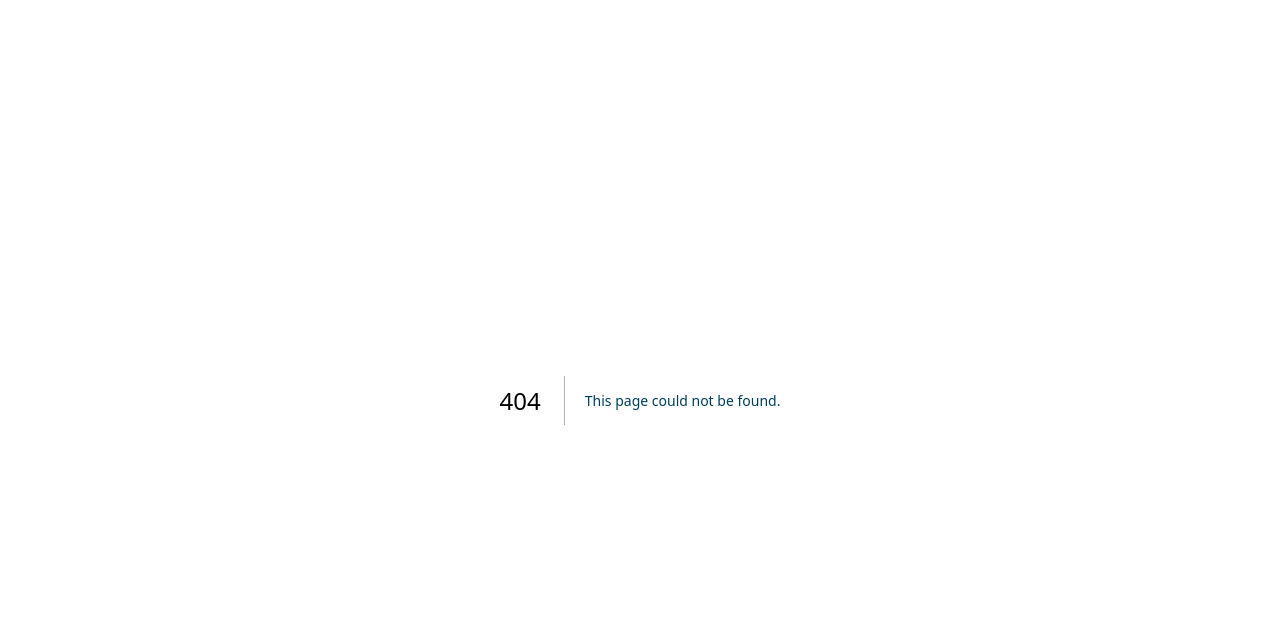
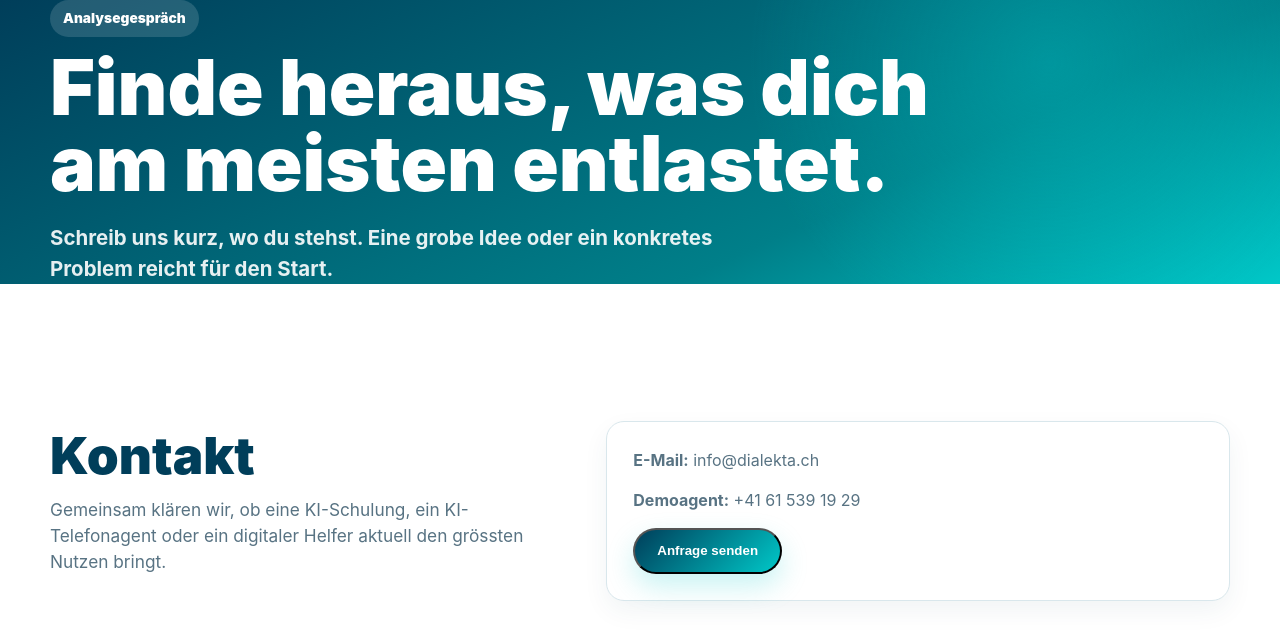
Before and after one commit to josiasbechtel/dialekta-webseite, a Next.js app: page /kontakt in a window 1280 px wide. Before the commit this address had no page. Shown: the top 644 px of the page. Built offline with nearby package versions, Linux system fonts and the light colour scheme.

Commit message:
Add contact page

```diff
--- /dev/null
+++ b/app/kontakt/page.tsx
@@ -0,0 +1,3 @@
+export default function KontaktPage() {
+  return <main className="page"><section className="hero compact"><div className="container"><p className="eyebrow">Analysegespräch</p><h1>Finde heraus, was dich am meisten entlastet.</h1><p className="lead">Schreib uns kurz, wo du stehst. Eine grobe Idee oder ein konkretes Problem reicht für den Start.</p></div></section><section className="section"><div className="container split"><div><h2>Kontakt</h2><p className="section-lead">Gemeinsam klären wir, ob eine KI-Schulung, ein KI-Telefonagent oder ein digitaler Helfer aktuell den grössten Nutzen bringt.</p></div><form className="card" action="mailto:info@dialekta.ch" method="post"><p><strong>E-Mail:</strong> info@dialekta.ch</p><p><strong>Demoagent:</strong> +41 61 539 19 29</p><button className="button" type="submit">Anfrage senden</button></form></div></section></main>
+}
```
